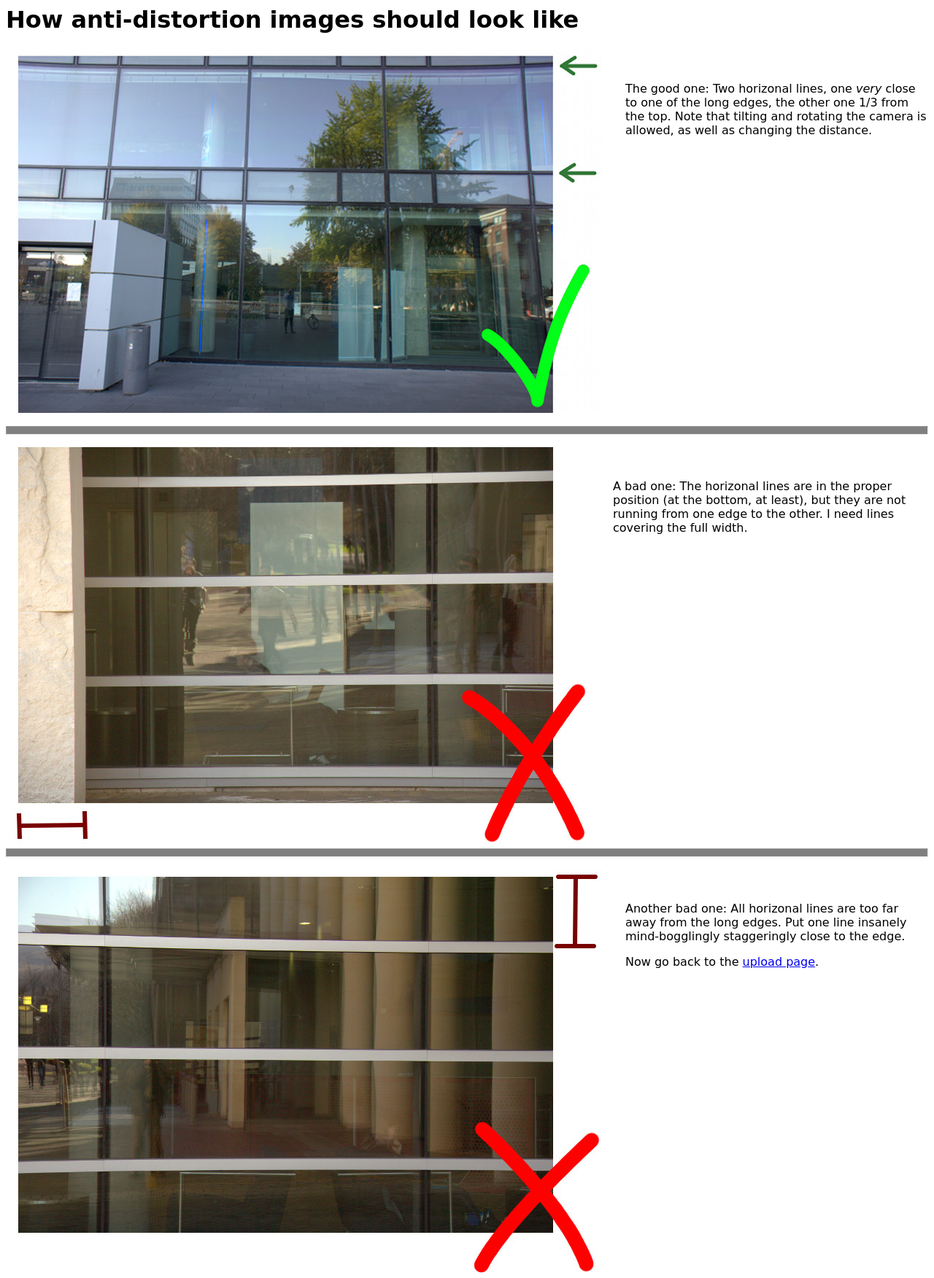
After one commit to lensfun/lensfun, a Django app: page /target_tips in a window 1280 px wide. The commit adds this page. Shown: the whole page at 73% size. Run offline with Django 3.2, Linux system fonts and the light colour scheme; parts of the project's set-up code (start-up, migrations or seed data) failed here and were passed over.

Commit message:
Added view with further calibration samples, good and bad ones.

```diff
--- /dev/null
+++ b/calibration/templates/calibration/good_bad_ugly.html
@@ -0,0 +1,34 @@
+{% extends "calibration/base.html" %}
+
+{% block content %}
+<h1>How anti-distortion images should look like</h1>
+
+<img style="float: left; margin-right: 2em; margin-bottom: 2ex; padding-left: 17px" src="{{ STATIC_URL }}calibration/images/good_test_picture.jpg"
+ alt="Good anti-distortion picture"/>
+
+
+<p style="padding-top: 5ex">The good one: Two horizonal lines,
+one <em>very</em> close to one of the long edges, the other one 1/3 from the
+top.  Note that tilting and rotating the camera is allowed, as well as changing
+the distance.</p>
+
+<hr style="clear: both; height: 10px; background-color: gray"/>
+
+<img style="float: left; margin-right: 2em; margin-top: 1ex" src="{{ STATIC_URL }}calibration/images/no_long_line.jpg"
+ alt="Bad calibration picture"/>
+
+<p style="padding-top: 5ex">A bad one: The horizonal lines are in the proper
+position (at the bottom, at least), but they are not running from one edge to
+the other.  I need lines covering the full width.</p>
+
+<hr style="clear: both; height: 10px; background-color: gray"/>
+
+<img style="float: left; margin-right: 2em; margin-top: 1ex; padding-left: 17px" src="{{ STATIC_URL }}calibration/images/too_far_away.jpg"
+ alt="Bad calibration picture"/>
+
+<p style="padding-top: 5ex">Another bad one: All horizonal lines are too far
+  away from the long edges.  Put one line insanely mind-bogglingly staggeringly
+  close to the edge.</p>
+
+<p>Now go back to the <a href="/calibration">upload page</a>.</p>
+{% endblock %}
--- a/calibration/urls.py
+++ b/calibration/urls.py
@@ -1,4 +1,5 @@
 from django.conf.urls import patterns, include, url
+from django.views.generic import TemplateView
 
 # Uncomment the next two lines to enable the admin:
 # from django.contrib import admin
@@ -7,5 +8,6 @@ from django.conf.urls import patterns, include, url
 urlpatterns = patterns("calibration.views",
                        (r"^$", "upload"),
                        (r"^results/(?P<id_>.+)", "show_issues"),
+                       (r"^target_tips$", TemplateView.as_view(template_name="calibration/good_bad_ugly.html")),
                        (r"^thumbnails/(?P<id_>.+?)/(?P<hash_>[0-9a-f]+)", "thumbnail"),
 )
```
Also changed, not shown: calibration/templates/calibration/upload.html (+7 -2 lines), calibration/static/calibration/images/no_long_line.jpg (added), calibration/static/calibration/images/too_far_away.jpg (added).
